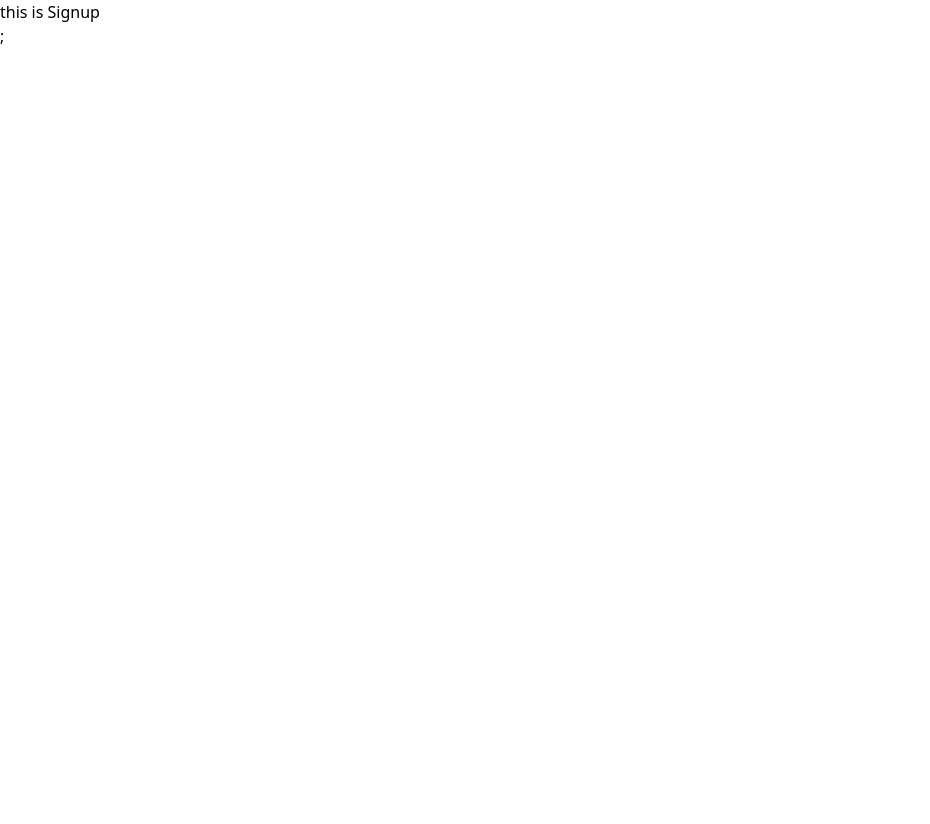
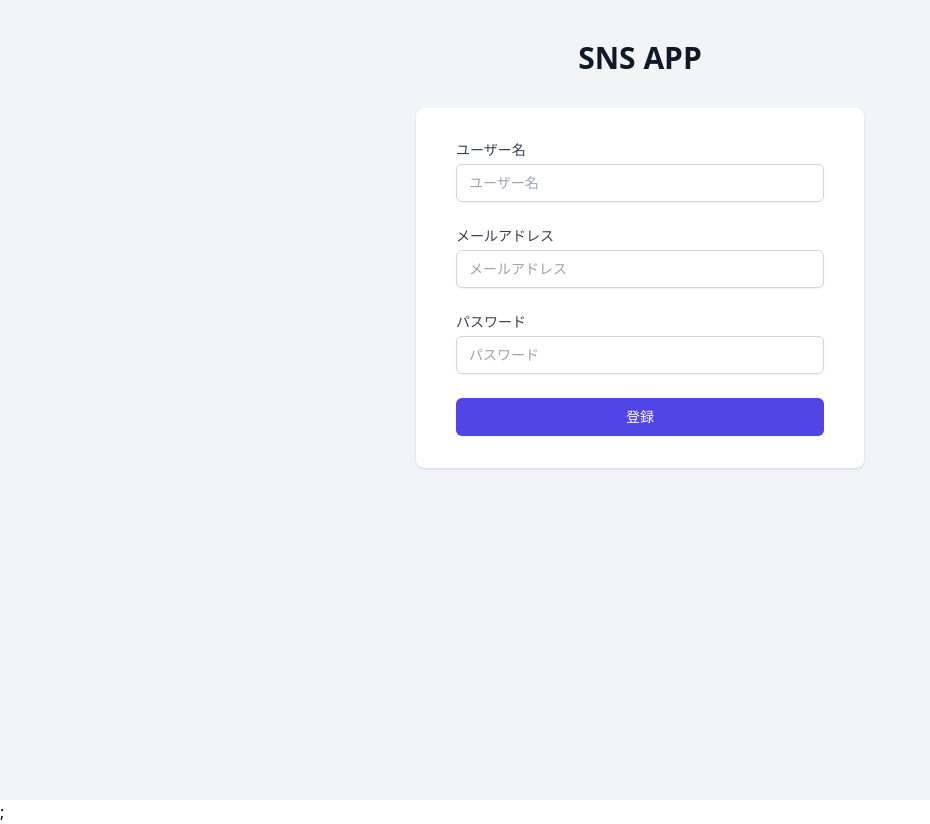
Before and after one commit to nao-United92/joy-talk, a JavaScript app: page /signup in a window 1280 px wide. Shown: the whole page, without its empty margins (0-930 px from the left). Before the commit the page ends 800 px from the top, so only its background shows below. Built offline with nearby package versions, Linux system fonts and the light colour scheme; the HTML template or start-up script is replaced by a standard one.

Commit message:
add user create function vol.1

```diff
--- a/package.json
+++ b/package.json
@@ -3,6 +3,7 @@
   "version": "0.1.0",
   "private": true,
   "dependencies": {
+    "@supabase/supabase-js": "^2.49.4",
     "@testing-library/dom": "^10.4.0",
     "@testing-library/jest-dom": "^6.6.3",
     "@testing-library/react": "^16.3.0",
--- /dev/null
+++ b/src/lib/supabase.js
@@ -0,0 +1,6 @@
+import { createClient } from '@supabase/supabase-js';
+
+export const supabase = createClient(
+  process.env.REACT_APP_SUPABASE_URL,
+  process.env.REACT_APP_SUPABASE_API_KEY
+);
--- a/src/pages/Signup.js
+++ b/src/pages/Signup.js
@@ -1,4 +1,76 @@
 function Signup() {
-  return <div>this is Signup</div>
+  return (
+    <div className="min-h-screen bg-gray-100 py-10 px-4 sm:px-6 lg:px-8">
+      <div className="flex flex-col items-center">
+        <h2 className="text-3xl font-extrabold text-gray-900">SNS APP</h2>
+        <div className="mt-8 w-full max-w-md">
+          <div className="bg-white py-8 px-4 shadow sm:rounded-lg sm:px-10">
+            <div className="space-y-6">
+              <div>
+                <label
+                  className="block text-sm font-medium text-gray-700"
+                  htmlFor="username"
+                >
+                  ユーザー名
+                </label>
+                <div className="mt-1">
+                  <input
+                    id="username"
+                    name="username"
+                    placeholder="ユーザー名"
+                    required
+                    type="text"
+                    className="appearance-none block w-full px-3 py-2 border border-gray-300 rounded-md shadow-sm placeholder-gray-400 focus:outline-none focus:ring-indigo-500 focus:border-indigo-500 sm:text-sm"
+                  />
+                </div>
+              </div>
+              <div>
+                <label
+                  className="block text-sm font-medium text-gray-700"
+                  htmlFor="email"
+                >
+                  メールアドレス
+                </label>
+                <div className="mt-1">
+                  <input
+                    id="email"
+                    name="email"
+                    placeholder="メールアドレス"
+                    required
+                    type="email"
+                    className="appearance-none block w-full px-3 py-2 border border-gray-300 rounded-md shadow-sm placeholder-gray-400 focus:outline-none focus:ring-indigo-500 focus:border-indigo-500 sm:text-sm"
+                  />
+                </div>
+              </div>
+              <div>
+                <label
+                  className="block text-sm font-medium text-gray-700"
+                  htmlFor="password"
+                >
+                  パスワード
+                </label>
+                <div className="mt-1">
+                  <input
+                    id="password"
+                    name="password"
+                    placeholder="パスワード"
+                    required
+                    type="password"
+                    className="appearance-none block w-full px-3 py-2 border border-gray-300 rounded-md shadow-sm placeholder-gray-400 focus:outline-none focus:ring-indigo-500 focus:border-indigo-500 sm:text-sm"
+                  />
+                </div>
+              </div>
+              <div>
+                <button className="w-full flex justify-center py-2 px-4 border border-transparent rounded-md shadow-sm text-sm font-medium text-white bg-indigo-600 hover:bg-indigo-700 focus:outline-none focus:ring-2 focus:ring-offset-2 focus:ring-indigo-500 disabled:opacity-50 disabled:cursor-not-allowed">
+                  登録
+                </button>
+              </div>
+            </div>
+          </div>
+        </div>
+      </div>
+    </div>
+  );
 }
+
 export default Signup;
--- /dev/null
+++ b/src/repogitories/auth.js
@@ -0,0 +1,16 @@
+import { supabase } from '../lib/supabase';
+
+export const authRepository = {
+  async signup(name, email, password) {
+    const { data, error } = await supabase.auth.signUp({
+      email,
+      password,
+      options: { data: { name } },
+    });
+    if (error != null) throw new Error(error.message);
+    return {
+      ...data.user,
+      username: data.user.user_metadata.name,
+    };
+  },
+};
```
Also changed, not shown: 2 other files (tests, documents, lock files or other folders).
